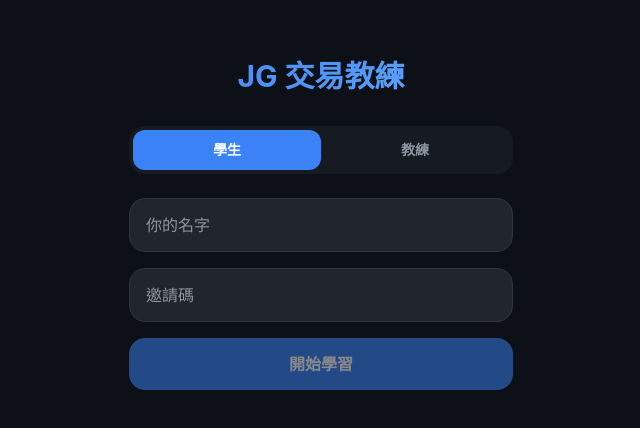
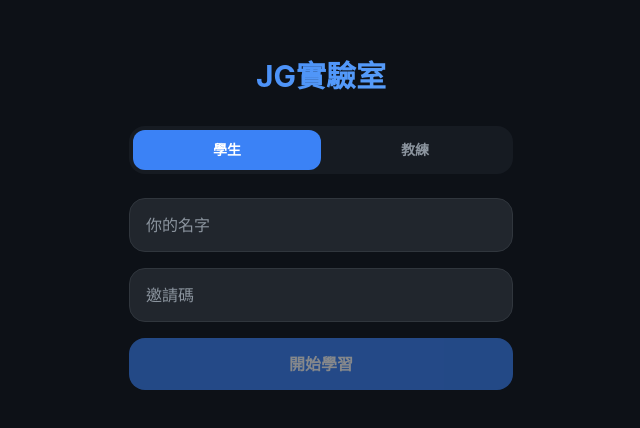
Before and after one commit to 2gogo8/jg-coach-v2, a Next.js app: page /auth in a window 1280 px wide. Shown: the part 176-604 px from the top of the page, without its empty margins (319-959 px from the left). Built offline with nearby package versions, Linux system fonts and the light colour scheme.

Commit message:
feat(AI-auto): rename to JG實驗室

```diff
--- a/app/auth/page.tsx
+++ b/app/auth/page.tsx
@@ -54,7 +54,7 @@ export default function AuthPage() {
   return (
     <div className="min-h-screen flex items-center justify-center px-6">
       <div className="w-full max-w-sm">
-        <h1 className="text-3xl font-bold text-center mb-8 gradient-text">JG 交易教練</h1>
+        <h1 className="text-3xl font-bold text-center mb-8 gradient-text">JG實驗室</h1>
 
         {/* Mode Toggle */}
         <div className="flex rounded-2xl bg-[var(--navy-light)] p-1 mb-6">
--- a/app/layout.tsx
+++ b/app/layout.tsx
@@ -2,7 +2,7 @@ import type { Metadata } from "next";
 import "./globals.css";
 
 export const metadata: Metadata = {
-  title: "JG 交易教練",
+  title: "JG實驗室",
   description: "你的專屬交易教練平台",
 };
 
--- a/app/page.tsx
+++ b/app/page.tsx
@@ -30,7 +30,7 @@ export default function LandingPage() {
       {/* Hero */}
       <section className="flex-1 flex flex-col items-center justify-center px-6 pt-20 pb-12">
         <h1 className="text-5xl md:text-7xl font-bold gradient-text mb-4 text-center">
-          JG 交易教練
+          JG實驗室
         </h1>
         <p className="text-[var(--text-secondary)] text-lg md:text-xl mb-10 text-center max-w-md">
           你的專屬交易教練平台 — 方向指引、AI 覆盤、成長追蹤
```
Also changed, not shown: 1 other file (tests, documents, lock files or other folders).
